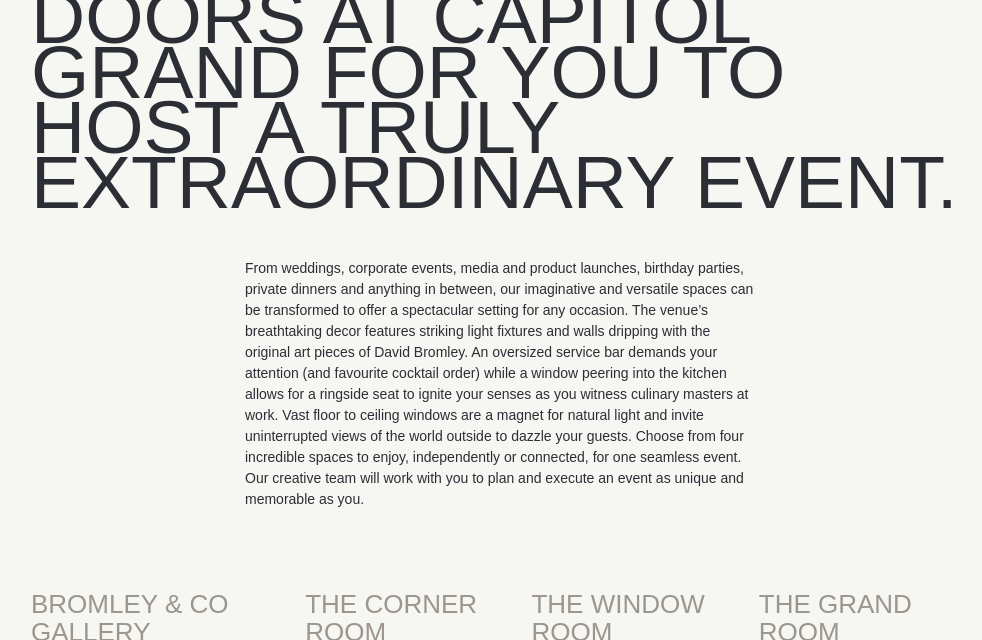
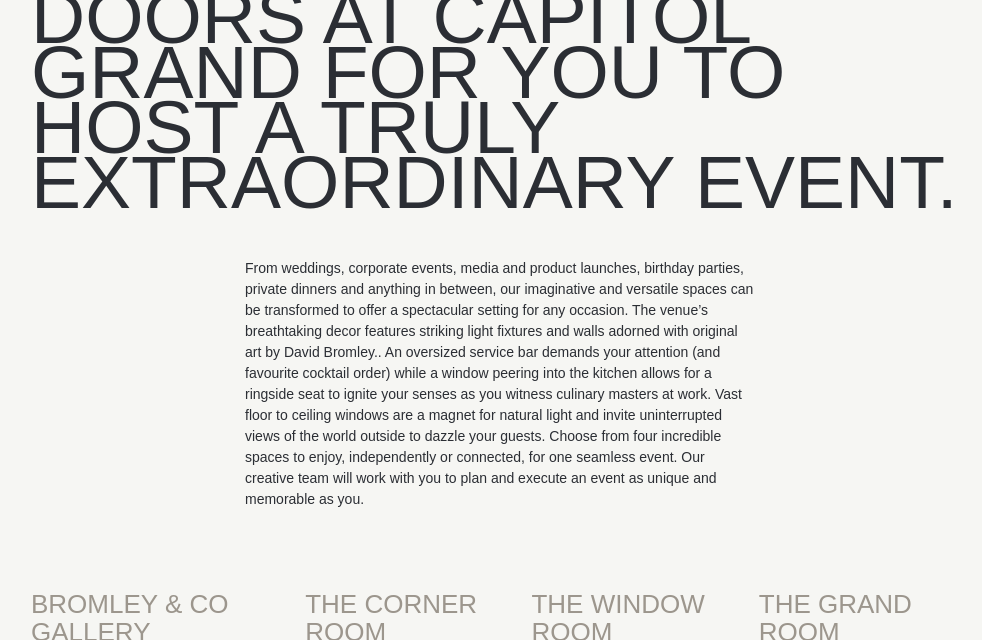
Before and after one commit to milosptr/event-centar, a Jekyll site: the page built from spaces.md, in a window 1280 px wide and 900 px high, scrolled down 412 px, cut to the strip 0-640 px from the top of the window. Shown: the whole strip, without its empty margins (139-1121 px from the left). Built offline with Jekyll 4.4.1, drawn with Linux system fonts in a browser that asks for light colours; some web fonts are replaced.

Commit message:
Update from Forestry.io Evgeniya Naydenisheva updated spaces.md

```diff
--- a/spaces.md
+++ b/spaces.md
@@ -7,15 +7,15 @@
 space_text: "From weddings, corporate events, media and product launches, birthday
   parties, private dinners and anything in between, our imaginative and versatile
   spaces can be transformed to offer a spectacular setting for any occasion. \n\nThe
-  venue’s breathtaking decor features striking light fixtures and walls dripping with
-  the original art pieces of David Bromley. An oversized service bar demands your
-  attention (and favourite cocktail order) while a window peering into the kitchen
-  allows for a ringside seat to ignite your senses as you witness culinary masters
-  at work. Vast floor to ceiling windows are a magnet for natural light and invite
-  uninterrupted views of the world outside to dazzle your guests.\n\nChoose from four
-  incredible spaces to enjoy, independently or connected, for one seamless event.
-  Our creative team will work with you to plan and execute an event as unique and
-  memorable as you. \n\n"
+  venue’s breathtaking decor features striking light fixtures and walls adorned with
+  original art by David Bromley.. An oversized service bar demands your attention
+  (and favourite cocktail order) while a window peering into the kitchen allows for
+  a ringside seat to ignite your senses as you witness culinary masters at work. Vast
+  floor to ceiling windows are a magnet for natural light and invite uninterrupted
+  views of the world outside to dazzle your guests.\n\nChoose from four incredible
+  spaces to enjoy, independently or connected, for one seamless event. Our creative
+  team will work with you to plan and execute an event as unique and memorable as
+  you. \n\n"
 first_section_title: Bromley & Co  Gallery
 second_section_title: The Kitchen  Table
 third_section_title: The Corner  Room
```
